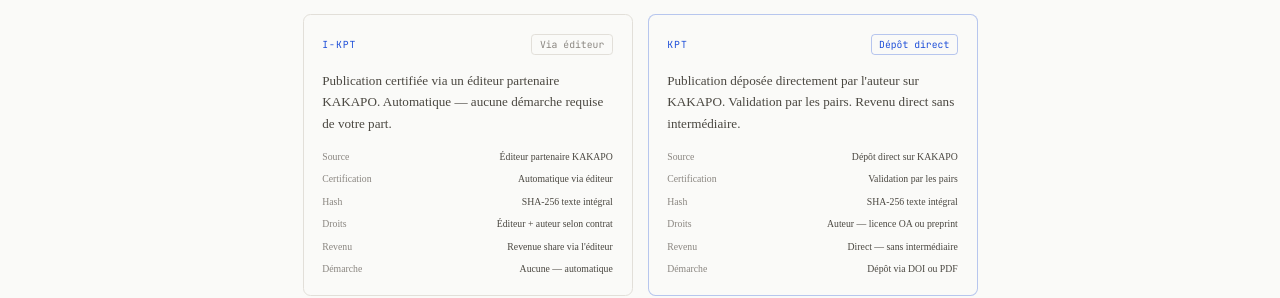
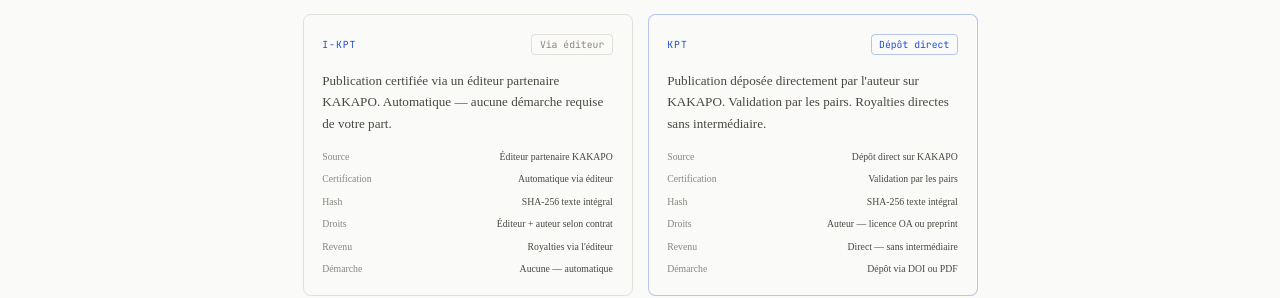
Before and after one commit to kkpo-adil/kakapo-front, a Next.js app: page /chercheurs in a window 1280 px wide. Shown: the part 546-844 px from the top of the page. Built offline with nearby package versions, Linux system fonts and the light colour scheme.

Commit message:
refactor: vocabulaire Spotify de la science - royalties, streams, catalogue

```diff
--- a/src/app/chercheurs/page.tsx
+++ b/src/app/chercheurs/page.tsx
@@ -14,7 +14,7 @@ const IKPT_FEATURES = [
   { label: "Certification", value: "Automatique via éditeur" },
   { label: "Hash", value: "SHA-256 texte intégral" },
   { label: "Droits", value: "Éditeur + auteur selon contrat" },
-  { label: "Revenu", value: "Revenue share via l'éditeur" },
+  { label: "Revenu", value: "Royalties via l'éditeur" },
   { label: "Démarche", value: "Aucune — automatique" },
 ];
 
@@ -151,7 +151,7 @@ export default function ChercheursPage() {
               </div>
               <p className="text-sm text-text-secondary leading-relaxed mb-4">
                 Publication déposée directement par l'auteur sur KAKAPO.
-                Validation par les pairs. Revenu direct sans intermédiaire.
+                Validation par les pairs. Royalties directes sans intermédiaire.
               </p>
               <div className="space-y-2">
                 {KPT_FEATURES.map(({ label, value }) => (
@@ -265,7 +265,7 @@ export default function ChercheursPage() {
               { title: "Dépôt direct", desc: "Via DOI existant ou upload PDF. KAKAPO vérifie l'authenticité et génère le KPT." },
               { title: "Validation par les pairs", desc: "Des chercheurs de votre domaine valident votre dépôt avant certification officielle." },
               { title: "Identifiant KPT officiel", desc: "Votre publication reçoit un KPT unique — plus fiable qu'un i-KPT car validé par des pairs indépendants." },
-              { title: "Revenu direct", desc: "Chaque accès par un LLM génère un micropaiement automatique — sans intermédiaire éditeur." },
+              { title: "Revenu direct", desc: "Chaque accès par un LLM génère des royalties automatiques — sans intermédiaire éditeur." },
             ].map(({ title, desc }) => (
               <div key={title} className="border border-border rounded-lg p-4 bg-surface-1">
                 <p className="text-sm font-display text-text-primary mb-1">{title}</p>
--- a/src/app/publisher/page.tsx
+++ b/src/app/publisher/page.tsx
@@ -34,7 +34,8 @@ export default function PublisherPage() {
         <p className="text-sm text-text-secondary leading-relaxed max-w-xl mb-8">
           KAKAPO certifie vos publications et reverse une part des revenus
           à chaque fois qu'un système IA interroge votre corpus.
-          Vous ne distribuez pas vos contenus — vous les certifiez.
+          Vous ne distribuez pas votre catalogue — vous le certifiez.
+Comme un label qui dépose ses masters : les droits restent les vôtres, les royalties arrivent à chaque stream.
         </p>
         <div className="flex flex-wrap gap-2">
           {TABS.map(t => (
@@ -168,13 +169,13 @@ export default function PublisherPage() {
               Revenue share
             </p>
             <p className="text-sm text-text-secondary leading-relaxed mb-4">
-              Chaque accès à une publication certifiée génère une Verified Operation.
+              Chaque accès à une publication certifiée génère une stream certifié.
               KAKAPO reverse une part directement à l'éditeur partenaire
               selon le volume d'accès généré par son corpus.
               Transparent. Traçable. Automatique.
             </p>
             <p className="text-2xs text-text-muted">
-              Le taux de revenue share exact se fixe dans le contrat de partenariat
+              Le taux de royalties exact se fixe dans le contrat de partenariat
               selon le volume et le domaine scientifique.
             </p>
           </div>
```
